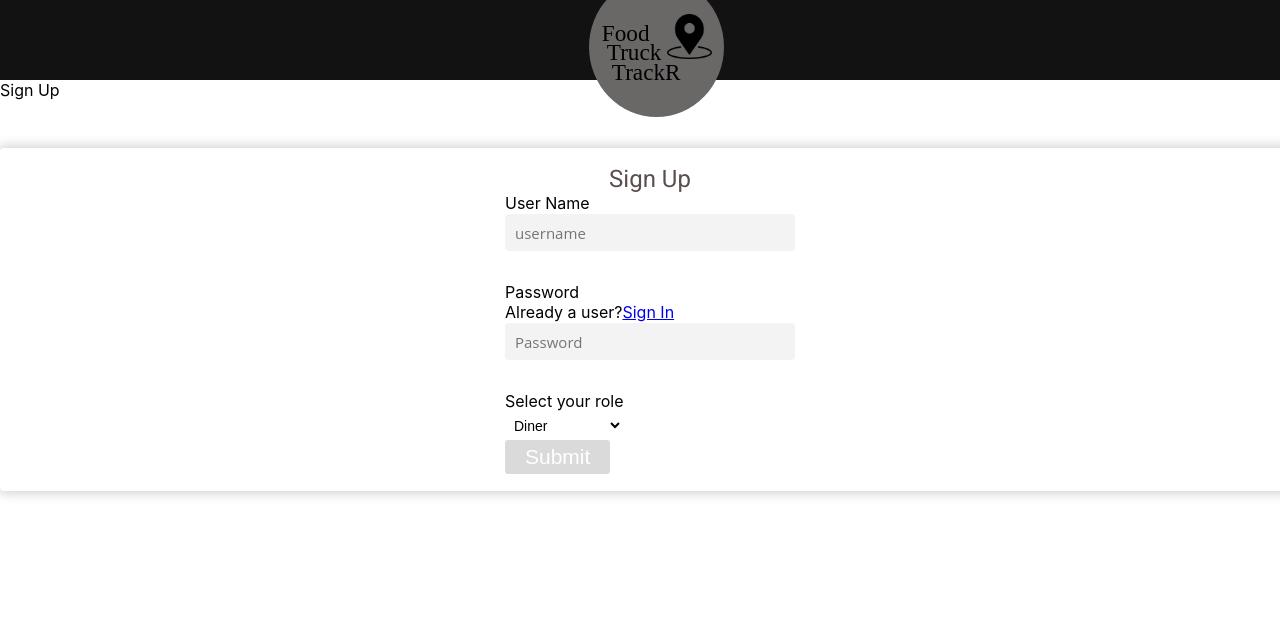
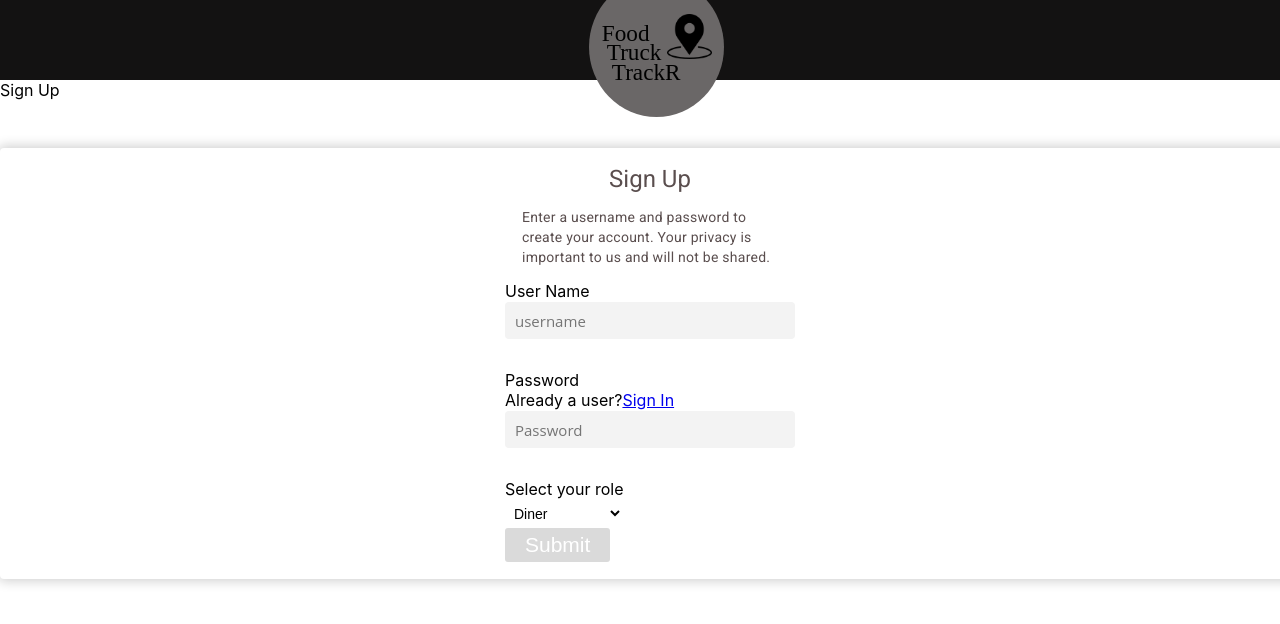
Before and after one commit to Jrive204/front-end, a React (Create React App) app: page /signup in a window 1280 px wide. Shown: the top 624 px of the page. Built offline with nearby package versions, Linux system fonts and the light colour scheme; a web font is replaced by a local one.

Commit message:
any updates

```diff
--- a/src/Forms/SignUpForm.js
+++ b/src/Forms/SignUpForm.js
@@ -23,7 +23,10 @@ export default function SignUpForm(props) {
         localStorage.setItem("token", res.data.token);
         props.history.push("/trucks");
       })
-      .catch(err => console.log(err.response));
+      .catch(err =>
+        alert(err.response.data.username));
+
+
   };
 
   return (
@@ -34,6 +37,9 @@ export default function SignUpForm(props) {
 
       <Container>
         <Login>Sign Up</Login>
+          <Body>
+            Enter a username and password to create your account. Your privacy is important to us and will not be shared.
+          </Body>
 
         <form onSubmit={handleSubmit(onSubmit)}>
           <div className='form'>
@@ -63,6 +69,8 @@ export default function SignUpForm(props) {
                 {errors.username && errors.username.type === "maxLength" && (
                   <span>Username is too long</span>
                 )}
+
+
               </div>
               {/* End of UserName Field */}
 
```
